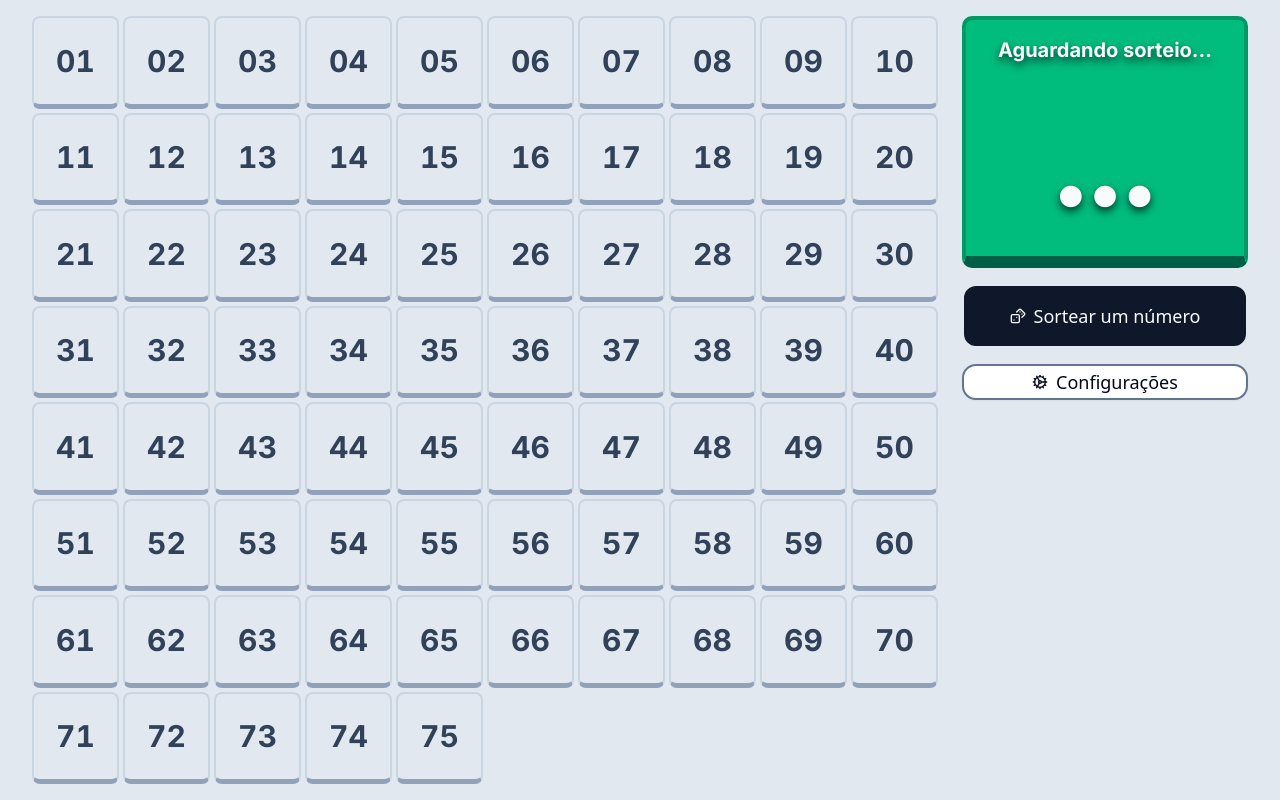
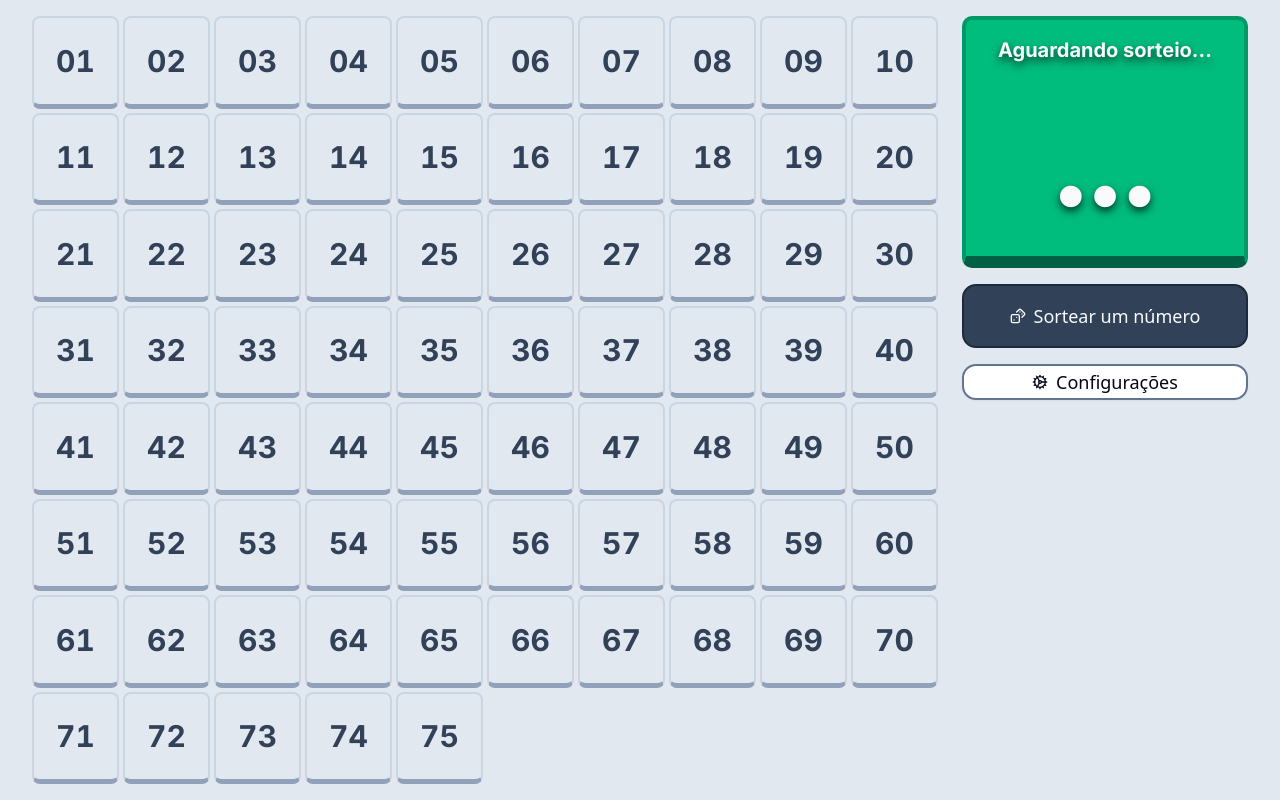
Before and after one commit to danielmnetto/sorteia-bingo, a Next.js app: page / in a window 1280 px wide. Built offline with nearby package versions, Linux system fonts and the light colour scheme.

Commit message:
Alterar cores e adicionar cor de borda para primária

```diff
--- a/app/globals.css
+++ b/app/globals.css
@@ -35,6 +35,7 @@
   --color-popover: var(--popover);
   --color-popover-foreground: var(--popover-foreground);
   --color-primary: var(--primary);
+  --color-primary-border: var(--primary-border);
   --color-primary-foreground: var(--primary-foreground);
   --color-secondary: var(--secondary);
   --color-secondary-foreground: var(--secondary-foreground);
@@ -85,15 +86,16 @@
   --card-foreground: oklch(0.129 0.042 264.695);
   --popover: oklch(1 0 0);
   --popover-foreground: oklch(0.129 0.042 264.695);
-  --primary: oklch(0.208 0.042 265.755);
+  --primary: oklch(37.2% 0.044 257.287);
+  --primary-border: oklch(27.9% 0.041 260.031);
   --primary-foreground: oklch(0.984 0.003 247.858);
-  --secondary: oklch(0.968 0.007 247.896);
+  --secondary: oklch(92.9% 0.013 255.508);
   --secondary-foreground: oklch(0.208 0.042 265.755);
-  --muted: oklch(0.968 0.007 247.896);
+  --muted: oklch(92.9% 0.013 255.508);
   --muted-foreground: oklch(0.554 0.046 257.417);
-  --accent: oklch(0.968 0.007 247.896);
+  --accent: oklch(92.9% 0.013 255.508);
   --accent-foreground: oklch(0.208 0.042 265.755);
-  --destructive: oklch(63.7% 0.237 25.331);
+  --destructive: oklch(64.5% 0.246 16.439);
   --border: oklch(0.929 0.013 255.508);
   --input: oklch(0.929 0.013 255.508);
   --ring: oklch(0.704 0.04 256.788);
```
